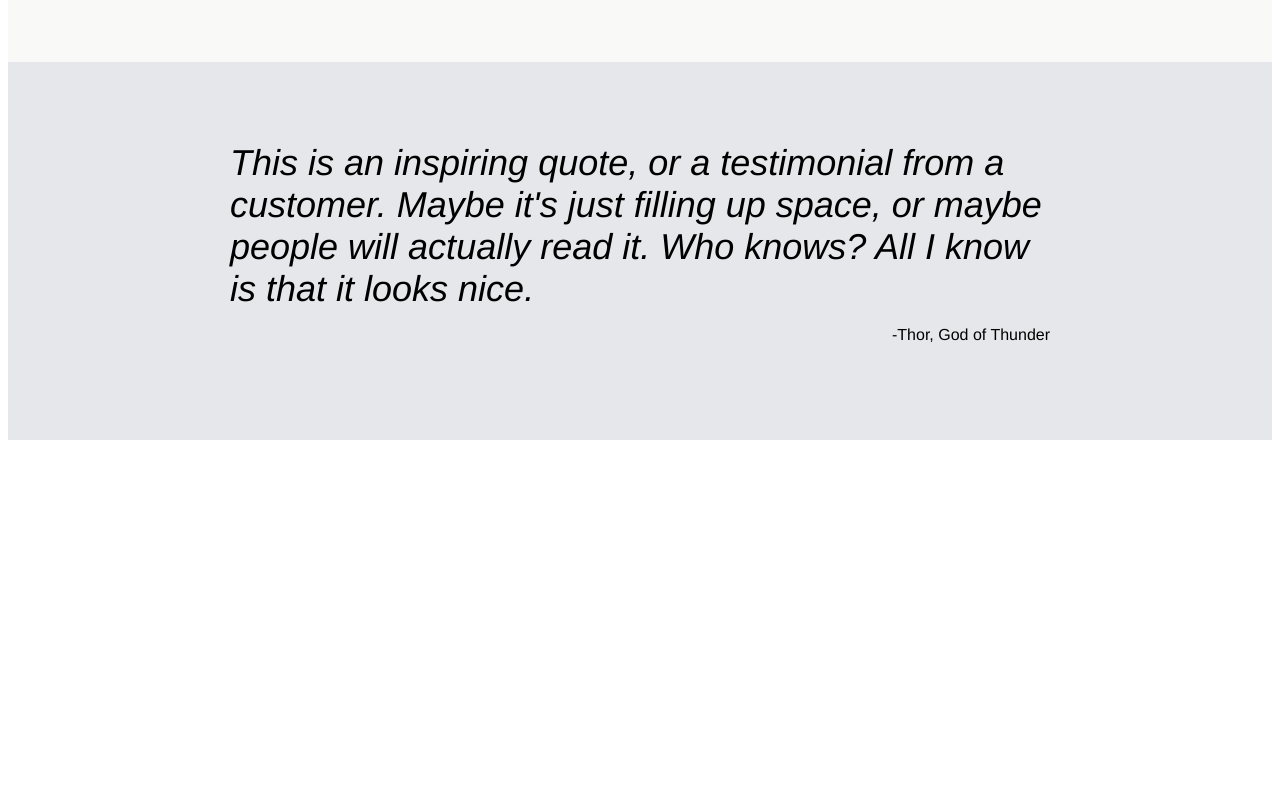
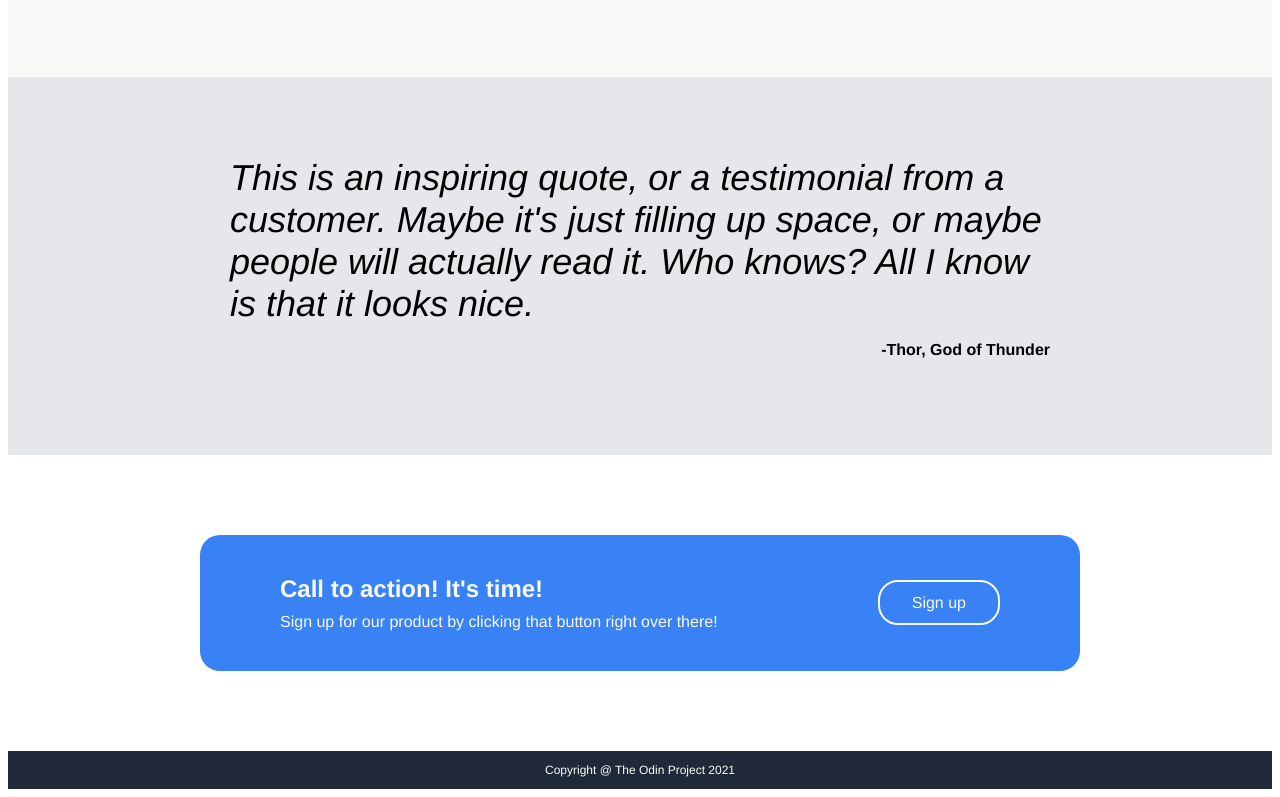
Before and after one commit to czeps/odin-landing-page, a plain HTML site: page index.html in a window 1280 px wide. Shown: the part 853-1650 px from the top of the page. Before the commit the page ends 1301 px from the top, so only its background shows below. Drawn offline with Linux system fonts and the light colour scheme.

Commit message:
Add button and footer sections with styling

```diff
--- a/index.html
+++ b/index.html
@@ -76,7 +76,8 @@
     <div class="quote-section">
         <div class="wrapper">
             <div class="quote">
-                <p class="quote-text">This is an inspiring quote, or a testimonial from a customer. Maybe it's just filling
+                <p class="quote-text">This is an inspiring quote, or a testimonial from a customer. Maybe it's just
+                    filling
                     up space, or maybe people will actually read it. Who knows? All I know is that it looks nice.</p>
             </div>
             <div class="author">
@@ -84,6 +85,21 @@
             </div>
         </div>
     </div>
+    <div class="cta-section">
+        <div class="border-section">
+            <div class="border-left">
+                <p class="large-text">Call to action! It's time!</p>
+                <p class="small-text">Sign up for our product by clicking that button right over there!</p>
+            </div>
+            <div class="border-right">
+                <a href="" class="cta-button">Sign up</a>
+            </div>
+
+        </div>
+    </div>
+    <div class="footer">
+        <p class="footer-text">Copyright @ The Odin Project 2021</p>
+    </div>
+
 </body>
-
 </html>
--- a/style.css
+++ b/style.css
@@ -13,6 +13,7 @@ body {
     align-items: center;
     gap: 80px;
     padding-bottom: 80px;
+    min-width: 400px;
 
 }
 
@@ -122,7 +123,7 @@ a {
     gap: 40px;
     max-width: 820px;
     flex-wrap: wrap;
-    justify-content: center;
+    justify-content: space-between;
 }
 
 .card {
@@ -137,7 +138,7 @@ a {
 }
 
 .card-image {
-    max-width: 150px;
+    max-width: 170px;
 }
 
 .image-description {
@@ -173,3 +174,64 @@ a {
 .author {
     align-self: flex-end;
 }
+
+.author-text {
+    font-weight: 600;
+}
+
+/* CTA SECTION */
+
+.cta-section {
+    display: flex;
+    justify-content: center;
+    padding: 80px 0;
+
+}
+
+.border-section {
+    background-color: #3882F6;
+    width: 720px;
+    display: flex;
+    flex-wrap: wrap;
+    gap: 40px;
+    padding: 40px 80px;
+    justify-content: space-between;
+    align-items: center;
+    border-radius: 20px;
+
+}
+
+.large-text {
+    font-size: 24px;
+    font-weight: 600;
+    color :#F9FAF8;
+    margin: 0;
+}
+
+.small-text {
+    font-size: 16px;
+    margin: 0;
+    margin-top: 10px;
+    color :#F9FAF8;
+}
+
+.cta-button {
+    border: #F9FAF8 solid 2px;
+    padding: 12px 32px;
+    border-radius: 20px;
+}
+
+/* FOOTER */
+
+.footer {
+    display: flex;
+    justify-content: center;
+    align-items: center;
+    background-color: #1F2937;
+}
+
+.footer-text {
+    color: #F9FAF8;
+    font-size: 12px;
+    padding: px;
+}
```
